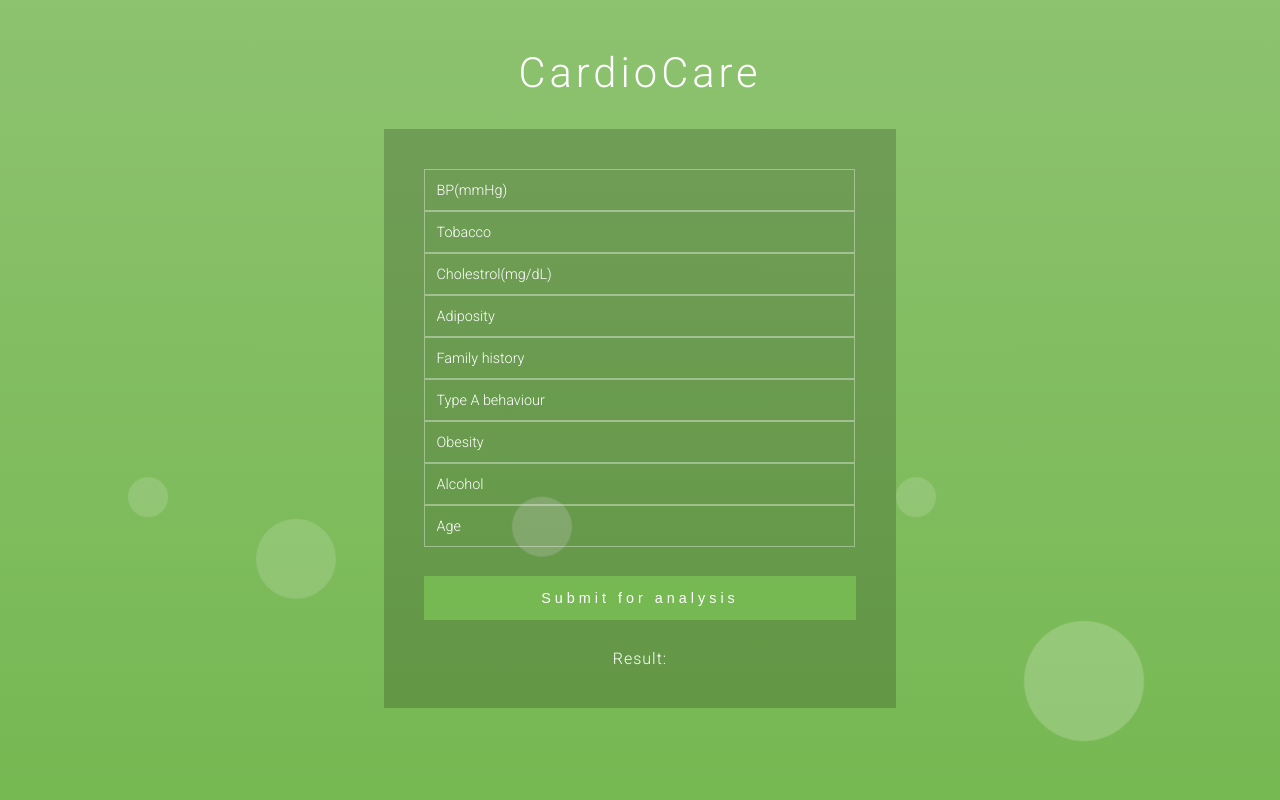
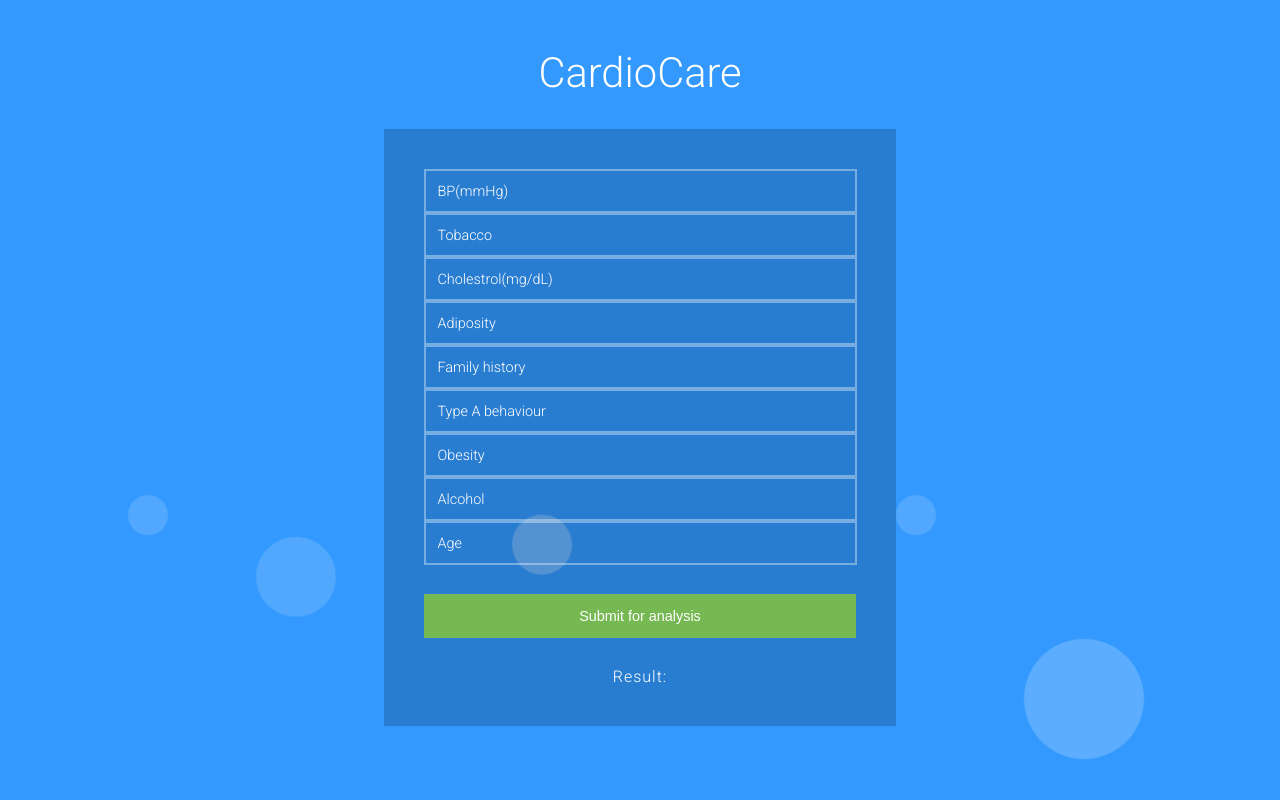
Before and after one commit to sanjeed5/cardiocare, a Flask app: page / in a window 1280 px wide. Run offline with Flask 2, Linux system fonts and the light colour scheme; parts of the project's set-up code (start-up, migrations or seed data) failed here and were passed over.

Commit message:
updated css

```diff
--- a/static/css/style.css
+++ b/static/css/style.css
@@ -1,16 +1,10 @@
-/*--
-Author: Colorlib
-Author URL: https://colorlib.com
-License: Creative Commons Attribution 3.0 Unported
-License URL: http://creativecommons.org/licenses/by/3.0/
---*/
-/*-- reset --*/
 html, body, div, span, applet, object, iframe, h1, h2, h3, h4, h5, h6, p, blockquote, pre, a, abbr, acronym, address, big, cite, code, del, dfn, em, img, ins, kbd, q, s, samp, small, strike, strong, sub, sup, tt, var, b, u, i, dl, dt, dd, ol, nav ul, nav li, fieldset, form, label, legend, table, caption, tbody, tfoot, thead, tr, th, td, article, aside, canvas, details, embed, figure, figcaption, footer, header, hgroup, menu, nav, output, ruby, section, summary, time, mark, audio, video {
     margin: 0;
     padding: 0;
     border: 0;
     font-size: 100%;
     font: inherit;
+    font-weight: bold;
     vertical-align: baseline;
   }
 
@@ -101,7 +95,7 @@
   nav.horizontal ul li {
     display: inline-block;
   }
-
+  gradient
   /* horizontal menu */
   img {
     max-width: 100%;
@@ -109,15 +103,17 @@
 
   /*-- end reset --*/
   body {
-    background: #76b852;
-    /* fallback for old browsers */
+    /* background: #76b852;
     background: -webkit-linear-gradient(to top, #76b852, #8DC26F);
     background: -moz-linear-gradient(to top, #76b852, #8DC26F);
     background: -o-linear-gradient(to top, #76b852, #8DC26F);
-    background: linear-gradient(to top, #76b852, #8DC26F);
+    background: linear-gradient(to top, #76b852, #8DC26F); */
     background-size: cover;
     background-attachment: fixed;
     font-family: 'Roboto', sans-serif;
+    background-color: #3399FF;
+    /* background-image: linear-gradient(0deg, #3355FF , #8095FF ); */
+
   }
 
   h1 {
@@ -126,7 +122,7 @@
     color: #fff;
     font-weight: 100;
     text-transform: capitalize;
-    letter-spacing: 4px;
+    /* letter-spacing: 4px; */
     font-family: 'Roboto', sans-serif;
   }
 
@@ -143,7 +139,7 @@
   }
 
   .agileits-top {
-    padding: 3em;
+    padding: 1.5em;
   }
 
   input[type="text"], input[type="email"], input[type="password"] {
@@ -154,7 +150,7 @@
     display: block;
     border: none;
     padding: 0.8em;
-    border: solid 1px rgba(255, 255, 255, 0.37);
+    border: solid 2px rgba(255, 255, 255, 0.37);
     -webkit-transition: all 0.3s cubic-bezier(0.64, 0.09, 0.08, 1);
     transition: all 0.3s cubic-bezier(0.64, 0.09, 0.08, 1);
     background: -webkit-linear-gradient(top, rgba(255, 255, 255, 0) 96%, #fff 4%);
@@ -217,7 +213,7 @@
     -webkit-appearance: none;
     width: 100%;
     margin: 2em 0;
-    letter-spacing: 4px;
+    /* letter-spacing: 4px; */
   }
 
   input[type="submit"]:hover {
@@ -683,7 +679,7 @@
 
     input[type="submit"] {
       margin: 2em 0 1.5em;
-      letter-spacing: 3px;
+      /* letter-spacing: 3px; */
     }
 
     input[type="submit"] {
```
